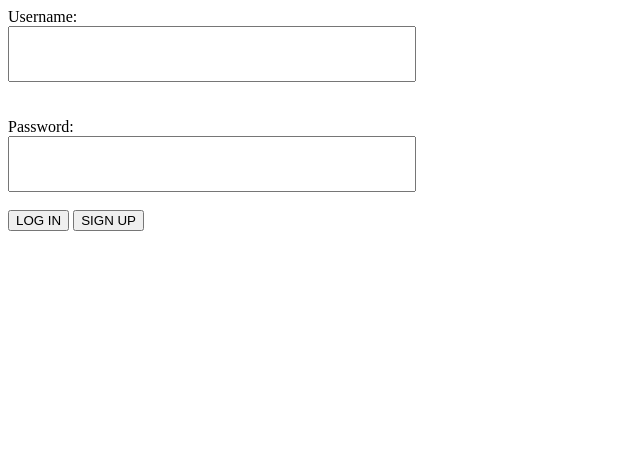
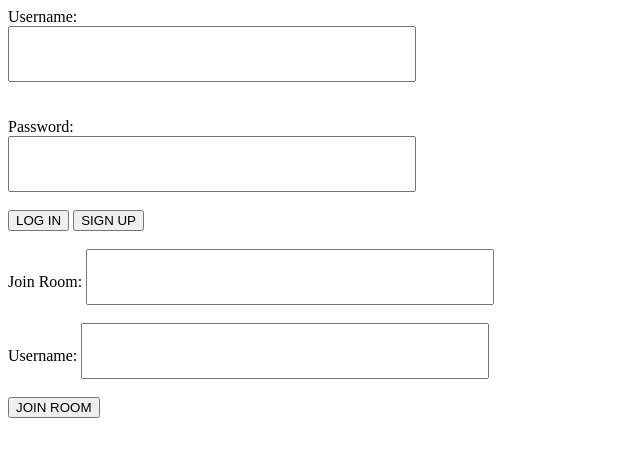
Before and after one commit to Stingray07/Simple-Messaging-Python, a Flask app: page / in a window 1280 px wide. Shown: the top 457 px of the page, without its empty margins (0-640 px from the left). Run offline with Flask 3, Linux system fonts and the light colour scheme; some libraries are stand-ins or nearby versions.

Commit message:
added sessions which will store client usernames

```diff
--- a/server.py
+++ b/server.py
@@ -1,5 +1,5 @@
-from flask import Flask, render_template, request
-from flask_socketio import SocketIO, emit, send
+from flask import Flask, render_template, request, session, redirect, url_for
+from flask_socketio import SocketIO, emit
 import psycopg2
 
 
@@ -14,11 +14,11 @@ def hello():
         data = request.json
         username = data['username']
         password = data['password']
+        session['username'] = username
+        print('Username: ', session['username'])
         is_accessed = query(create_account=False, username=username, password=password)
         if is_accessed:
-            return {
-                'message': 'Authorized'
-            }
+            return {'message': 'Accept'}
         else:
             return {
                 'message': 'Credentials not in database'
@@ -28,6 +28,10 @@ def hello():
 
 @app.route('/home', methods=['POST', 'GET'])
 def home():
+    if request.method == "POST":
+        data = request.json
+        if data['message'] == 'get_username':
+            return {"username" : session['username']}
     return render_template('home.html')
 
 
@@ -40,9 +44,6 @@ def handle_message(data):
 def event(json):
     print('received json: ' + str(json))
 
-@socketio.on('connect')
-def con():
-    print('Someone Connected')
 
 
 @app.route('/create_account', methods=['POST', 'GET'])
--- a/static/client.js
+++ b/static/client.js
@@ -1,9 +1,12 @@
-const username = document.getElementById("username");
+let username = document.getElementById("username");
 const password = document.getElementById("password");
 const button = document.getElementById("login");
 const sign = document.getElementById("sign");
 const message = document.getElementById("message");
 const box = document.getElementById("box");
+const username_for_room = document.getElementById("username_for_room");
+const room = document.getElementById("room");
+const room_button = document.getElementById("join_room_button");
 
 const post_message = (msg) => {
   const username = msg.username;
@@ -15,33 +18,25 @@ const post_message = (msg) => {
   box.append(br);
 };
 
-const post_request = (server, data, error_text) => {
+const post_request = (server, data) => {
   fetch(server, {
     method: "POST",
+    body: JSON.stringify({
+      username: data.username,
+      password: data.password,
+    }),
     headers: {
       "Content-Type": "application/json",
-      Accept: "text/html",
     },
-    body: JSON.stringify(data),
   })
-    .then((response) => {
-      if (response.ok) {
-        console.log(response.clone().json());
-        return response.json();
-      } else {
-        throw new Error("Error: " + response.status);
+    .then((response) => response.json())
+    .then((data) => {
+      if (data.message === "Accept") {
+        window.location.href = "http://localhost:5000/home";
       }
     })
-    .then((data) => {
-      if (data.message === "Authorized") {
-        window.location.href = "http://localhost:5000/home";
-      } else {
-        add_text(data.message);
-      }
-      console.log("Response: " + data.message);
-    })
     .catch((error) => {
-      console.log("Error: " + error);
+      console.log(error);
     });
 };
 
@@ -64,6 +59,13 @@ if (window.location.href === "http://localhost:5000/") {
   sign.addEventListener("click", () => {
     window.location.href = "http://localhost:5000/create_account";
   });
+
+  room_button.addEventListener("click", () => {
+    const socket = io.connect("http://localhost:5000/");
+    socket.on("join", () => {
+      socket.emit("HAHAH");
+    });
+  });
 }
 
 if (window.location.href === "http://localhost:5000/create_account") {
@@ -83,6 +85,23 @@ if (window.location.href === "http://localhost:5000/create_account") {
 }
 
 if (window.location.href === "http://localhost:5000/home") {
+  fetch("http://localhost:5000/home", {
+    method: "POST",
+    body: JSON.stringify({
+      message: "get_username",
+    }),
+    headers: {
+      "Content-Type": "application/json",
+    },
+  })
+    .then((response) => response.json())
+    .then((data) => {
+      username = data.username;
+      console.log(username); // Log the data received from the server
+    })
+    .catch((error) => {
+      console.log(error);
+    });
   var socket = io.connect("http://localhost:5000/home");
   socket.on("response", (msg) => {
     if (msg.sender !== socket.id) {
@@ -97,7 +116,7 @@ if (window.location.href === "http://localhost:5000/home") {
         return;
       }
       socket.emit("putangina", {
-        username: document.cookie,
+        username: username,
         message: message.value,
       });
       message.value = "";
--- a/templates/index.html
+++ b/templates/index.html
@@ -21,6 +21,17 @@
     <br />
     <button id="login">LOG IN</button>
     <button id="sign">SIGN UP</button>
+    <br />
+    <br />
+    Join Room:
+    <input type="text" class="input" id="room" />
+    <br />
+    <br />
+    Username:
+    <input type="text" class="input" id="username_for_room" />
+    <br />
+    <br />
+    <button id="join_room_button">JOIN ROOM</button>
     <script src="{{ url_for('static', filename='client.js') }}"></script>
   </body>
 </html>
```
